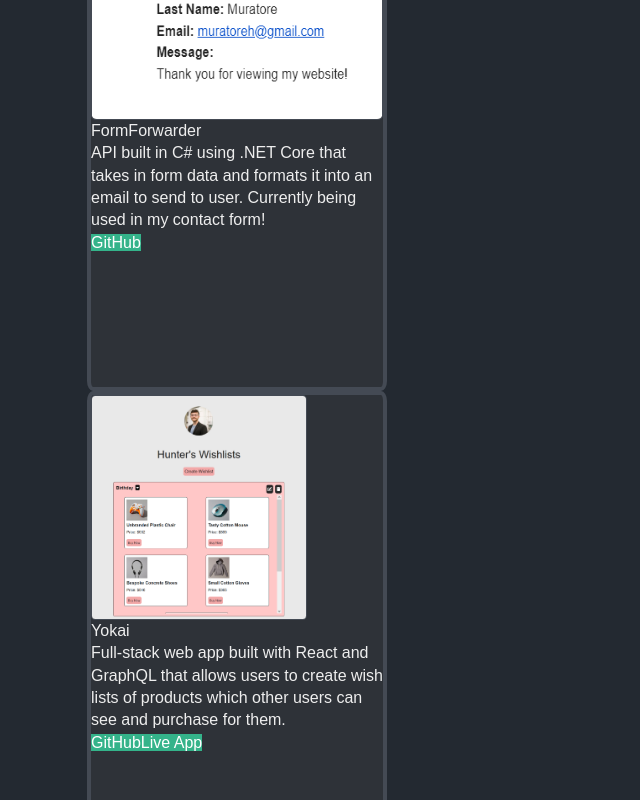
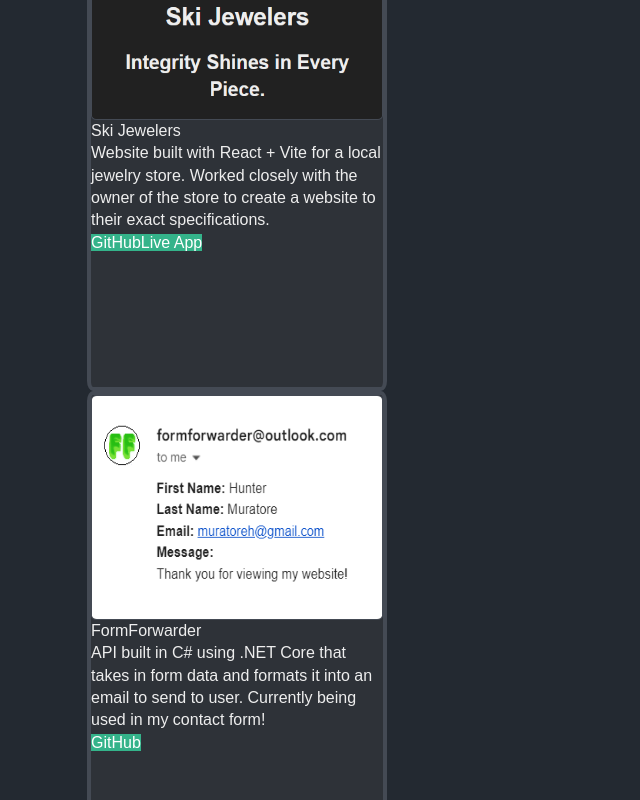
Before and after one commit to HunterMuratore/Portfolio, a React (Vite) app: page /projects in a window 1280 px wide. Shown: the part 740-1540 px from the top of the page, without its empty margins (0-640 px from the left). Built offline with nearby package versions, Linux system fonts and the light colour scheme.

Commit message:
Update projects

```diff
--- a/src/pages/Projects.jsx
+++ b/src/pages/Projects.jsx
@@ -2,10 +2,17 @@ import musik from '../images/projects/musik.png'
 import formforwarder from '../images/projects/formforwarder.png'
 import jate from '../images/projects/jate.png'
 import employee_tracker from '../images/projects/employee_tracker.png'
-import pokemon_gen from '../images/projects/pokemon.png'
+import ski from '../images/projects/ski.png'
 import yokai from '../images/projects/yokai.png'
 
 const projects = [
+    {
+        name: 'Ski Jewelers',
+        description: 'Website built with React + Vite for a local jewelry store. Worked closely with the owner of the store to create a website to their exact specifications.',
+        img: ski,
+        gitLink: 'https://github.com/HunterMuratore/ski-jewelers',
+        appLink: 'https://www.skijewelersgreenbrook.com/'
+    },
     {
         name: 'FormForwarder',
         description: 'API built in C# using .NET Core that takes in form data and formats it into an email to send to user. Currently being used in my contact form!',
@@ -39,13 +46,6 @@ const projects = [
         img: employee_tracker,
         gitLink: 'https://github.com/HunterMuratore/employee-tracker-cms'
     },
-    {
-        name: 'Pokemon Generator',
-        description: 'Template built in HTML and Javascript that generates a random Pokemon on button click and changes CSS to match the Pokemon\'s type.',
-        img: pokemon_gen,
-        gitLink: 'https://github.com/HunterMuratore/Random-Pokemon-Generator',
-        appLink: 'https://huntermuratore.github.io/Random-Pokemon-Generator/'
-    }
 ]
 
 function Projects() {
```
Also changed, not shown: src/images/projects/Ski.png (added), 1 other file (tests, documents, lock files or other folders).
